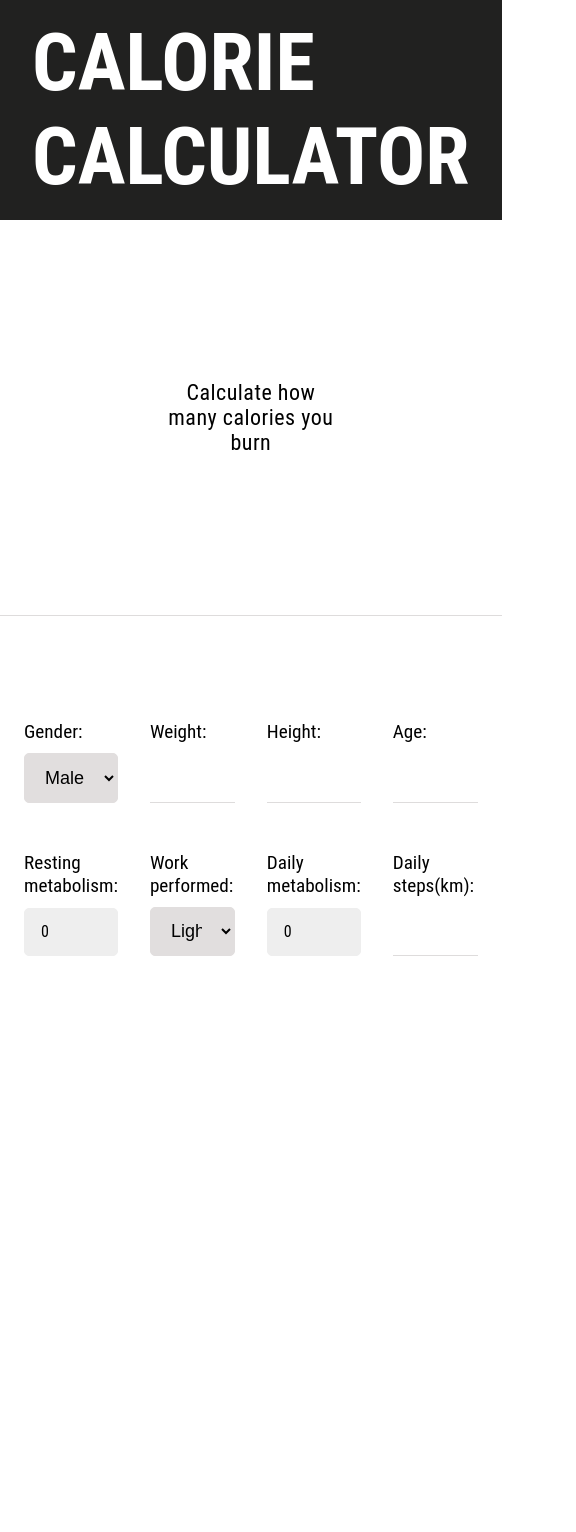
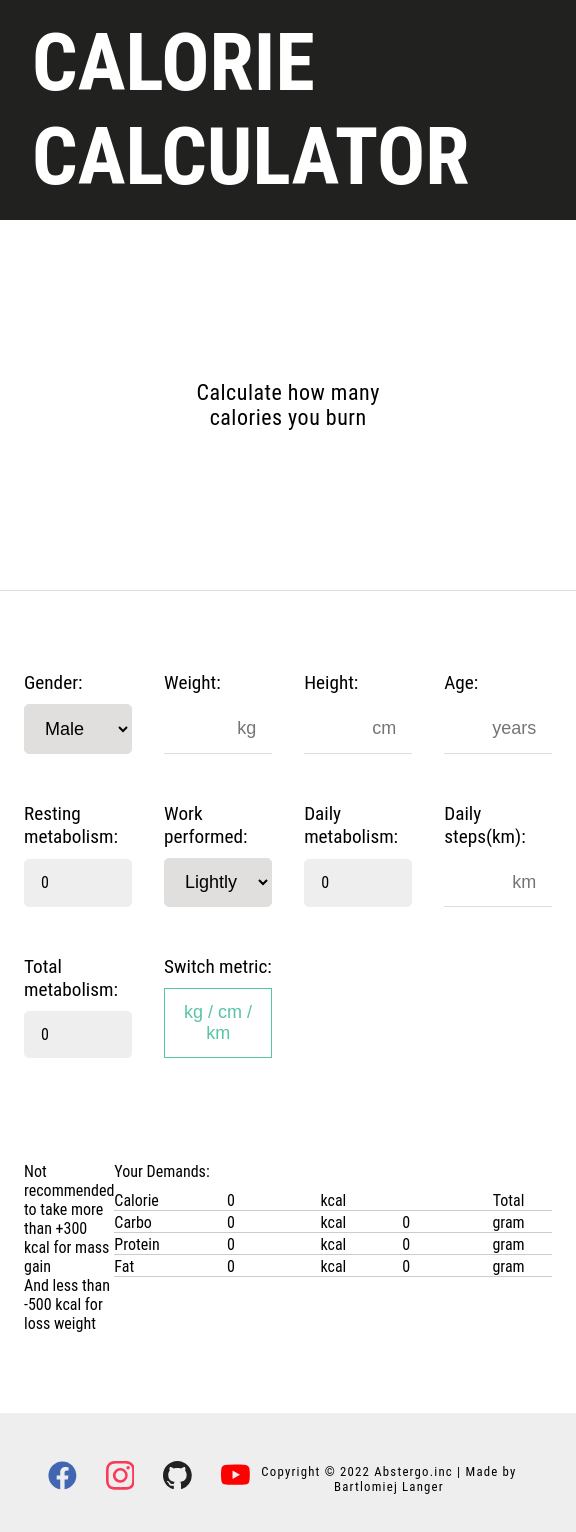
Before and after one commit to CalvinLanger/Caloric-Demand-Calculator, a React (Create React App) app: page / in a window 390 px wide. Shown: the top 1532 px of the page, 576 px wide, since content can reach past the window. Before the commit the page ends 1124 px from the top, so only its background shows below. Built offline with nearby package versions, Linux system fonts and the light colour scheme.

Commit message:
Fix responsive and rebuild UI/UX

```diff
--- a/src/App.css
+++ b/src/App.css
@@ -6,6 +6,10 @@
 
   --light-green: #58C4A7;
 }
+
+::placeholder { /* Chrome, Firefox, Opera, Safari 10.1+ */
+  float: right;
+ }
 
 /* Remove Arrows/Spinners form inputfields */
 /* Chrome, Safari, Edge, Opera */
@@ -58,7 +62,6 @@ body {
   text-align: center;
   font-size: 22px;
   border-bottom: 1px solid var(--medium-grey);
-  margin-bottom: 5rem;
   letter-spacing: 0.5px;
 }
 
@@ -66,18 +69,16 @@ body {
 .section-data {
   display: grid;
   grid-template-columns: repeat(4, 1fr);
-  padding: 1.5rem;
+  padding: 5rem 1.5rem;
   gap: 2rem;
   width: 100%;
-
-/* TEMPORARY MARGINA */
-  margin-bottom: 8rem;
 }
 
 .gender-select,
 .input-data,
-.output-box,
-.work-performed {
+.output-data,
+.work-performed,
+.btn-metric {
   display: grid;
   gap: 10px;
   margin-bottom: 1rem;
@@ -90,6 +91,7 @@ button {
   font-size: 18px;
   letter-spacing: 0;
   width: 100%;
+  cursor: pointer;
 }
 
 select {
@@ -114,20 +116,35 @@ input {
   padding: 0.8rem 1rem;
 }
 
+button{
+  background-color: #fff;
+  border: 1px solid #58C4A7;
+  color: #58C4A7;
+}
+
+/* MACROELEMENTS OUTPUT */
+.section-macro {
+  display: grid;
+  grid-template-columns: repeat(2, 1fr);
+  padding: 0.5rem 1.5rem 5rem;
+  width: 100%;
+}
+
+.macro-col-1 {
+  display: grid;
+  justify-content: center;
+}
+
+.macro-col-2 {
+  display: grid;
+  justify-content: center;
+}
 
 
 
 
 
 
-
-
-button{
-  background-color: #fff;
-  border: 1px solid #58C4A7;
-  color: #58C4A7;
-  cursor: pointer;
-}
 
 .data-info{
   text-align: center;
@@ -183,6 +200,8 @@ line-height: 1.6rem;
   text-align: center;
 }
 
+
+/* FOOTER */
 .footer{
   display: flex;
   justify-content: space-between;
--- a/src/App.js
+++ b/src/App.js
@@ -4,7 +4,7 @@ import './App.css';
 import './MediaQuerys.css';
 import InputData from './components/InputData';
 import Footer from './components/Footer';
-import OutputBox from './components/OutoputBox';
+import OutputData from './components/OutputData';
 import MacroDemand from './components/MacroDemand';
 import GenderSelect from './components/GenderSelect';
 import WorkPerformed from './components/WorkPerformed';
@@ -34,7 +34,6 @@ function App() {
   // Metrics unit
   let lbs = weight * 2.205;
   let feet = height / 30.48;
-
 
   function handleGenderChange(gender) {
     setSelectedGender(gender);
@@ -97,12 +96,20 @@ function App() {
   }
 
   // BASAL BMR FOR WOMAN AND MAN
+
+  let weightHint = "kg";
+  let heightHint = "cm";
+  let distanceHint = "km";
+
   if (metric === true) {
     currentWeight = weight;
     currentHeight = height;
   } else {
     currentWeight = lbs;
     currentHeight = feet;
+    weightHint = "lbs";
+    heightHint = "feet";
+    distanceHint = "miles";
   }
 
   let men_BMR = 88.362 + (13.397 * currentWeight) + (4.799 * currentHeight) - (5.677 * age);
@@ -178,6 +185,7 @@ function App() {
 
 
   return (
+
     <div className='wrapper'>
 
       {/* TOP-BAR TITLE */}
@@ -195,24 +203,54 @@ function App() {
         <GenderSelect onGenderChange={handleGenderChange} />
 
         {/* INPUT DATA ELEMENTS */}
-        <InputData labelName="Weight:" id="weight" value={weight} onChangeHandler={handleWeight} />
-        <InputData labelName="Height:" id="height" value={height} onChangeHandler={handleHeight} />
-        <InputData labelName="Age:" id="age" value={age} onChangeHandler={handleAge} />
+        <InputData labelName="Weight:" id="weight" value={weight} onChangeHandler={handleWeight} placeholder={weightHint} />
+        <InputData labelName="Height:" id="height" value={height} onChangeHandler={handleHeight} placeholder={heightHint} />
+        <InputData labelName="Age:" id="age" value={age} onChangeHandler={handleAge} placeholder="years" />
 
         {/* OUTPUT-INPUT-LABEL */}
-        <OutputBox labelName='Resting metabolism:' result={restingMetabolism} />
+        <OutputData labelName='Resting metabolism:' result={restingMetabolism} />
+
+        {/* ACTIVITY */}
         <WorkPerformed onSelectedActivity={handleSelectedActivity} />
-        <OutputBox labelName='Daily metabolism:' result={dailyMetabolism} />
-        <InputData labelName="Daily steps(km):" id="steps" value={dailySteps} onChangeHandler={handleSteps} />
+
+        {/* OUTPUT-INPUT-LABEL */}
+        <OutputData labelName='Daily metabolism:' result={dailyMetabolism} />
+        <InputData labelName={`Daily steps(${distanceHint}):`} id="steps" value={dailySteps} onChangeHandler={handleSteps} placeholder={distanceHint} />
+        <OutputData labelName='Total metabolism:' result={totalMetabolism} />
+
+        {/* CHANGE METRIC */}
+        <div className='btn-metric'>
+          <label>Switch metric: </label>
+          <button onClick={changeMetric}>{metric ? "kg / cm / km" : "lbs / feet / miles"}</button>
+        </div>
+      </div >
+
+      {/* CALCULATE MAKRO */}
+      <div className='section-macro'>
+
+        {/* MACROELEMENTS HINT'S */}
+        <div className='macro-col-1'>
+          <p>Not recommended to take more than +300 kcal for mass gain</p>
+          <p>And less than -500 kcal for loss weight</p>
+
+        </div>
+
+        {/* MACROELEMENTS OUTPUT DATA */}
+        <div className='macro-col-2'>
+          <MacroDemand
+            titleName="Your Demands:"
+            totalKcal={totalMetabolism}
+            carboKcal={totalCarbo}
+            carboGrams={totalCarboInGrams}
+            proteinKcal={totalProtein}
+            proteinGrams={totalProteinInGrams}
+            fatKcal={totalFat}
+            fatGrams={totalFatInGrams} />
+        </div>
+
+      </div>
 
 
-        {/* <div className='grid-col-4'>
-          <OutputBox labelName='Total metabolism:' result={totalMetabolism} />
-          <div className='grid'>
-            <label className='hidden'>hidden</label>
-            <button onClick={changeMetric}>{metric ? "lb / ft" : "kg / cm"}</button>
-          </div>
-        </div> */}
       {/* <div className='makro-table'>
         <MacroDemand
           titleName="Gain weight"
@@ -241,7 +279,6 @@ function App() {
           fatGrams={totalFatInGramsLoose} />
       </div> */}
       {/* <p className='data-info'>All sent data is saved in the system only for communication purposes, this information will never be shared with a third party</p> */}
-      </div >
 
       {/* <div className='content-info'>
         <h1>CALORIC DEMAND CALCULATOR</h1>
@@ -254,7 +291,7 @@ function App() {
         </p>
       </div> */}
 
-      {/* <Footer /> */}
+      <Footer />
     </div >
   );
 
--- a/src/components/InputData.js
+++ b/src/components/InputData.js
@@ -5,7 +5,7 @@ function InputData(props) {
     return (
         <div className="input-data">
             <label>{props.labelName}</label>
-            <input type='number' id={props.id} value={props.value} onChange={props.onChangeHandler} />
+            <input type='number' id={props.id} value={props.value} onChange={props.onChangeHandler} placeholder={props.placeholder} />
         </div >
     );
 }
--- a/src/components/OutoputBox.js
+++ b/src/components/OutputData.js
@@ -2,7 +2,7 @@ import React from 'react';
 
 function OutoputBox(props) {
     return (
-        <div className='output-box'>
+        <div className='output-data'>
             <label>{props.labelName}</label>
             <div className='output'>{props.result}</div>
         </div>
```
Lines whose indentation alone changed are shown as unchanged.
